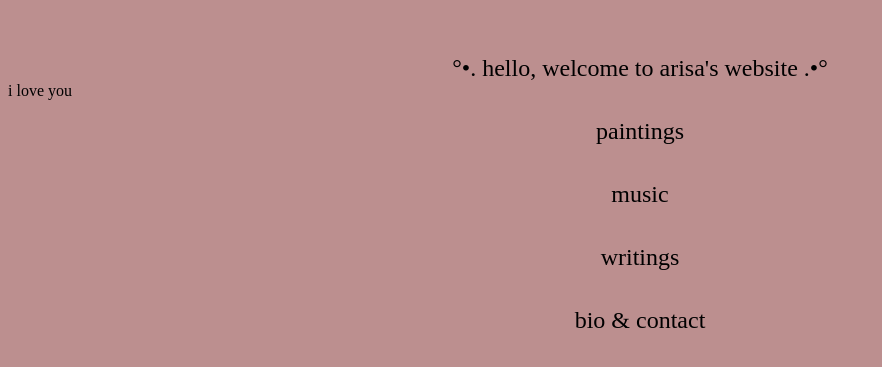
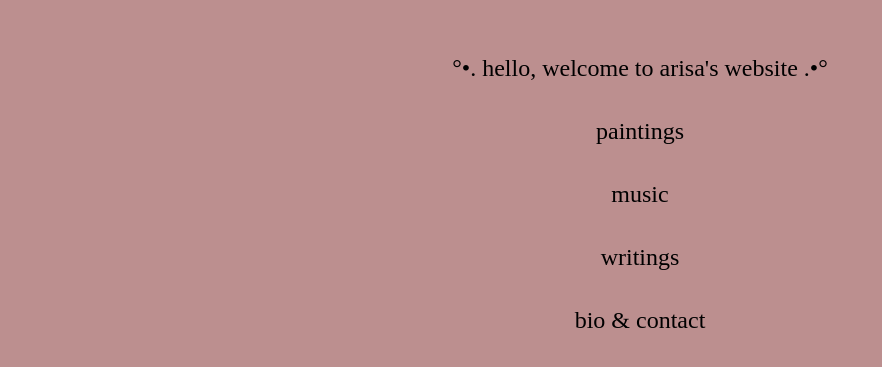
Before and after one commit to arisayoshioka/arisa-website, a plain HTML site: page index.html in a window 1280 px wide. Shown: the part 151-518 px from the top of the page, without its empty margins (0-882 px from the left). Drawn offline with Linux system fonts and the light colour scheme.

Commit message:
Update index.html

```diff
--- a/index.html
+++ b/index.html
@@ -23,7 +23,6 @@
 <div style="text-align:center; font-size: 18pt;">
 °•. hello, welcome to arisa's website .•°</div>
 
-i love you
 <br />
 
 
```
